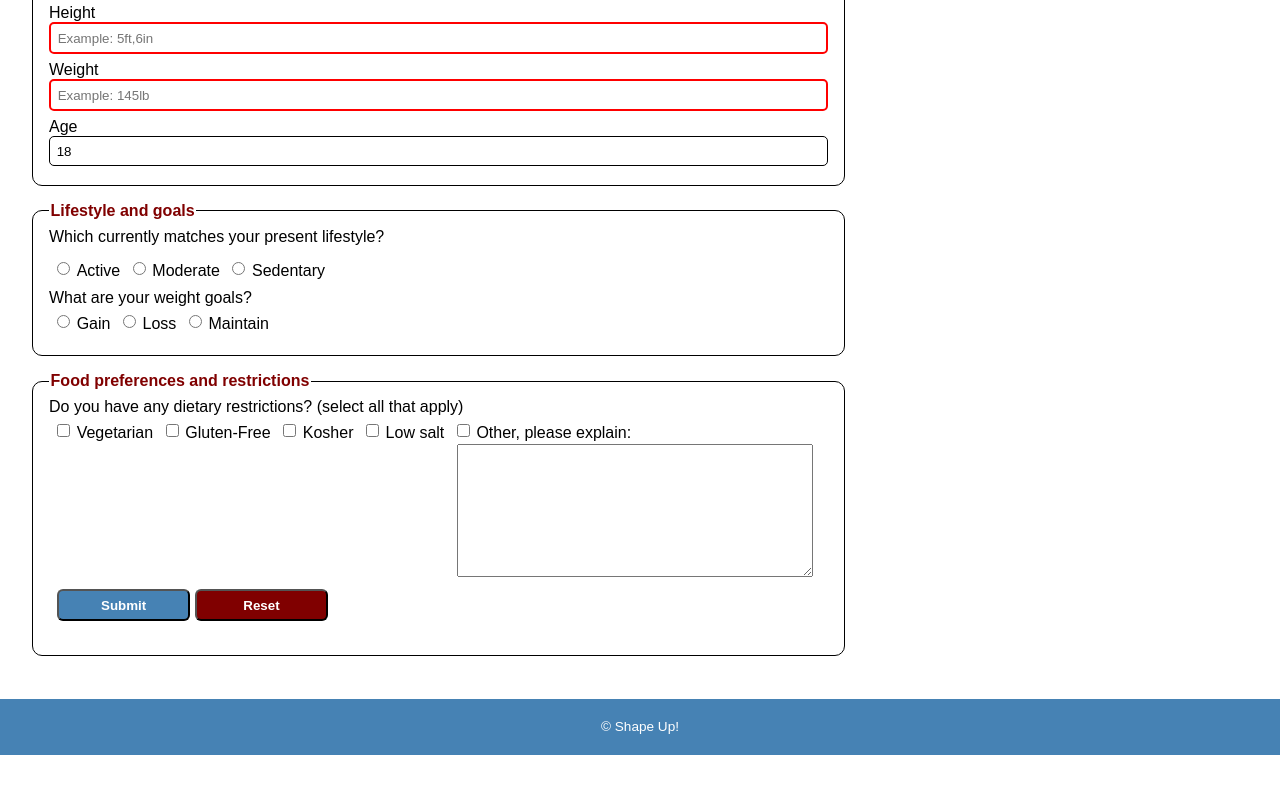
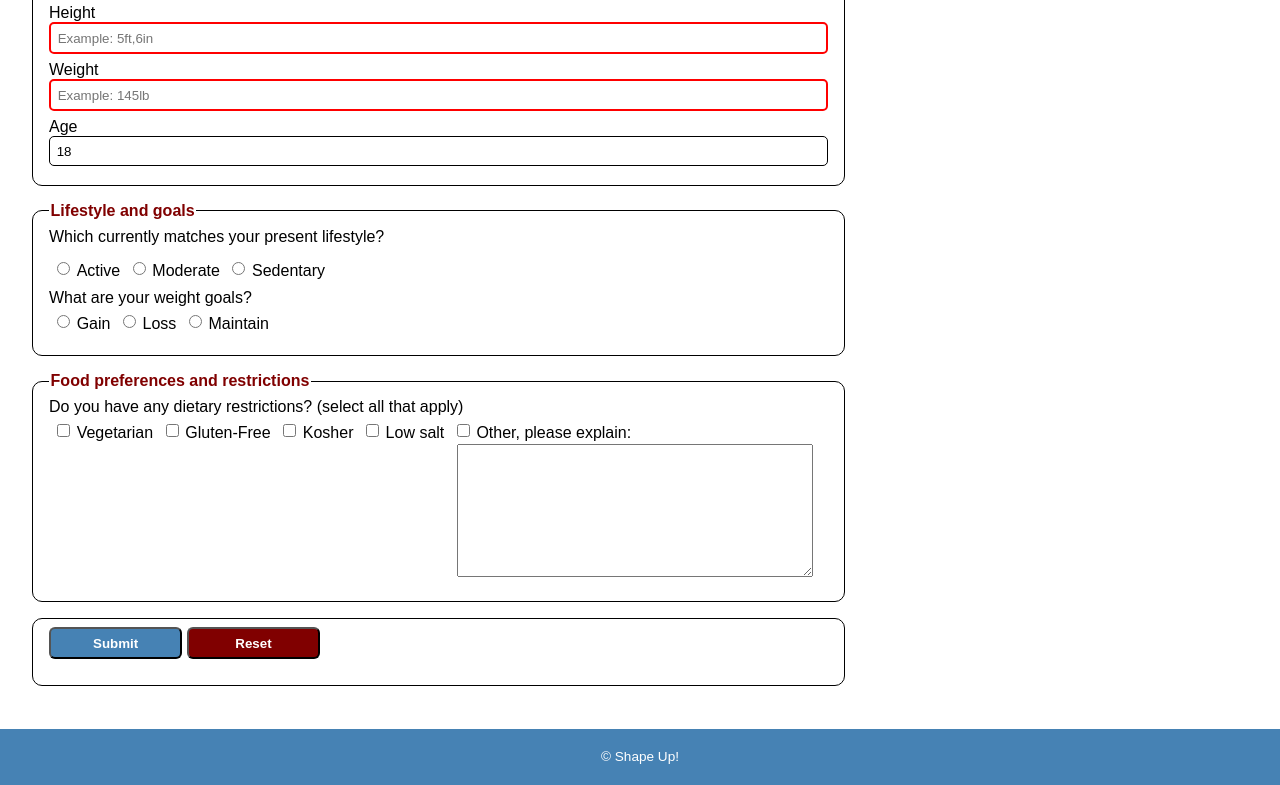
Before and after one commit to Ennio315/shape_up_exercises, a plain HTML site: page diet/meals.html in a window 1280 px wide. Shown: the part 553-1338 px from the top of the page. Before the commit the page ends 1308 px from the top, so only its background shows below. Drawn offline with Linux system fonts and the light colour scheme.

Commit message:
Update meals.html

```diff
--- a/diet/meals.html
+++ b/diet/meals.html
@@ -144,10 +144,11 @@
 						<label for="other">Other, please explain:</label>
 						<textarea id="other"></textarea>
 					</div>
-					<div>
+					</fieldset>
+					<fieldset>
 						<button type="submit" class="submit-button">Submit</button>
 						<button type="reset" class="reset-button">Reset</button>
-					</div>
+
 
 					</fieldset>
 			</form>
```
